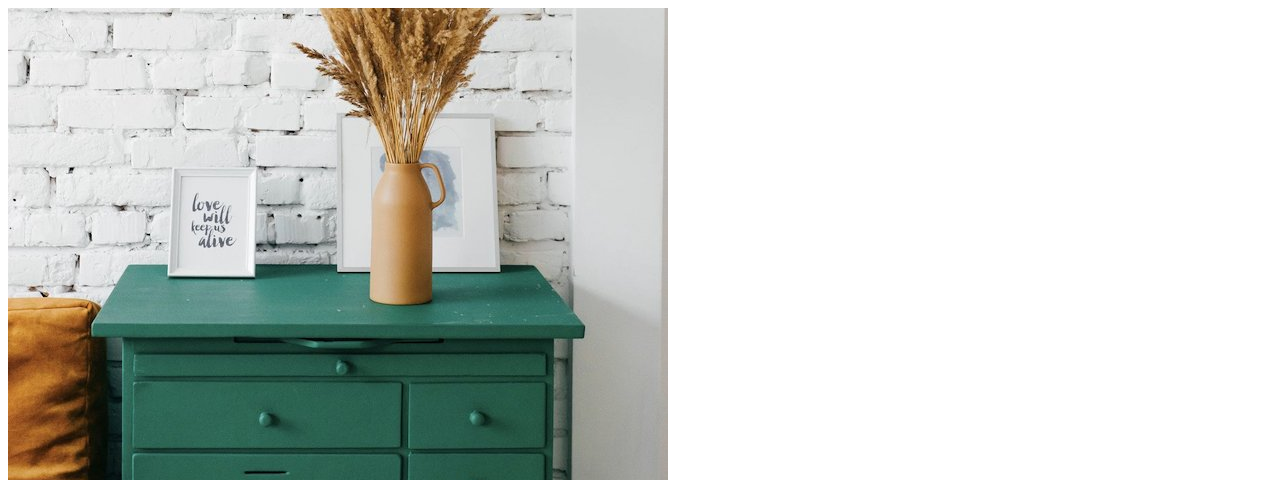
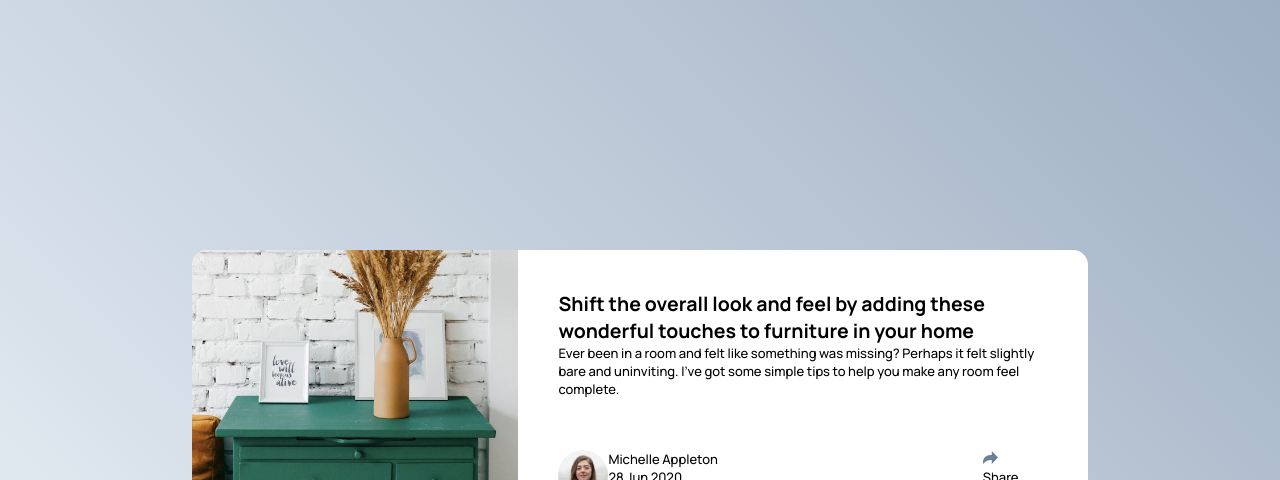
Before and after one commit to guusteak/article-JS, a plain HTML site: page index.html in a window 1280 px wide. Shown: the top 480 px of the page. Drawn offline with Linux system fonts and the light colour scheme.

Commit message:
add styles.css

```diff
--- a/index.html
+++ b/index.html
@@ -5,14 +5,11 @@
   <meta name="viewport" content="width=device-width, initial-scale=1.0"> <!-- displays site properly based on user's device -->
 
   <link rel="icon" type="image/png" sizes="32x32" href="./images/favicon-32x32.png">
-
+  <link rel="stylesheet" href="styles.css">
   <title>Frontend Mentor | Article preview component</title>
 
   <!-- Feel free to remove these styles or customise in your own stylesheet 👍 -->
-  <style>
-    .attribution { font-size: 11px; text-align: center; }
-    .attribution a { color: hsl(228, 45%, 44%); }
-  </style>
+
 </head>
 <body>
   <div class="container">
@@ -20,6 +17,7 @@
       <img src="images/drawers.jpg" alt="image">
     </div>
     <section class="right-text">
+      <div>
         <h1>Shift the overall look and feel by adding these wonderful
         touches to furniture in your home
         </h1>
@@ -27,6 +25,7 @@
           it felt slightly bare and uninviting. I’ve got some simple tips
           to help you make any room feel complete.
         </p>
+      </div>
       <div class="bottom-text">
         <div class="person">
           <img src="images/avatar-michelle.jpg" alt="michelle">
@@ -47,14 +46,5 @@
       </div>
     </section>
   </div>
-
-
-
-
-
-  <div class="attribution">
-    Challenge by <a href="https://www.frontendmentor.io?ref=challenge" target="_blank">Frontend Mentor</a>.
-    Coded by <a href="#">Your Name Here</a>.
-  </div>
 </body>
 </html>
--- /dev/null
+++ b/styles.css
@@ -0,0 +1,68 @@
+@import url('https://fonts.googleapis.com/css2?family=Manrope:wght@500;700&display=swap');
+:root{
+    box-sizing: border-box;
+    font-size: 13px;
+    font-weight: 500;
+    font-family: "Manrope";
+}
+
+*{
+    margin: 0;
+    padding: 0;
+}
+
+body{
+    width: 100vw;
+    height: 100vh;
+    display: flex;
+    align-items: center;
+    justify-content: center;
+    background: linear-gradient(45deg, hsl(210, 46%, 95%), hsl(212, 23%, 69%));
+}
+
+.container{
+    width: 70%;
+    min-height: 300px;
+    display: flex;
+    background-color: white;
+    border-radius: 15px;
+    overflow: hidden;
+}
+
+.left-image{
+    width: 40%;
+}
+
+.left-image img{
+    width: 100%;
+    height: 100%;
+    object-fit: cover;
+}
+
+.right-text{
+    width: 60%;
+    padding: 40px;
+    display: flex;
+    flex-direction: column;
+    justify-content: space-between;
+}
+
+.right-text h1{
+    font-weight: 700;
+    text-align: left;
+}
+
+.bottom-text{
+    display: flex;
+    justify-content: space-between;
+}
+
+.person{
+    display: flex;
+}
+
+.person img{
+    border-radius: 50%;
+    width: 50px;
+    height: 50px;
+}
```
Lines whose indentation alone changed are shown as unchanged.
